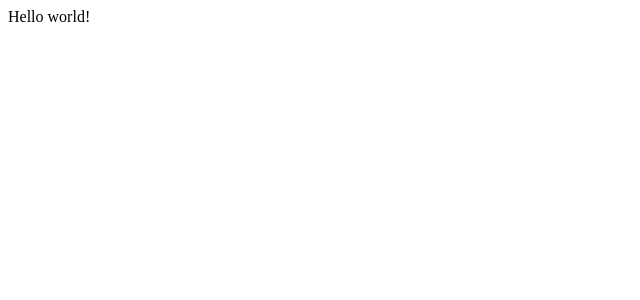
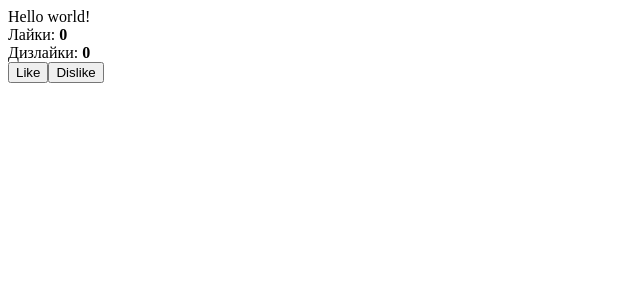
Before and after one commit to Pavel-174/vue-project, a Vue app: page / in a window 1280 px wide. Shown: the top 300 px of the page, without its empty margins (0-640 px from the left). Built offline with nearby package versions, Linux system fonts and the light colour scheme.

Commit message:
like, dislike

```diff
--- a/src/App.vue
+++ b/src/App.vue
@@ -1,7 +1,32 @@
 <template>
-    <div>Hello world!</div>
+    <div> Hello world! </div>
+    <div> Лайки: <strong> {{ likes }} </strong> </div>
+    <div> Дизлайки: <strong> {{ dislikes }} </strong> </div>
+    <div>
+        <button v-on:click="addLike">Like</button>
+        <button v-on:click="addDislike">Dislike</button>
+    </div>
 </template>
 
-<script></script>
+<script>
+    export default {
+        data () {
+            return {
+                likes: 0,
+                dislikes: 0,
+            }
+        },
+
+        methods: {
+            addLike (){
+                this.likes += 1;
+            },
+            addDislike (){
+                this.dislikes += 1;
+            }
+        },
+    }
+
+</script>
 
 <style></style>
```
